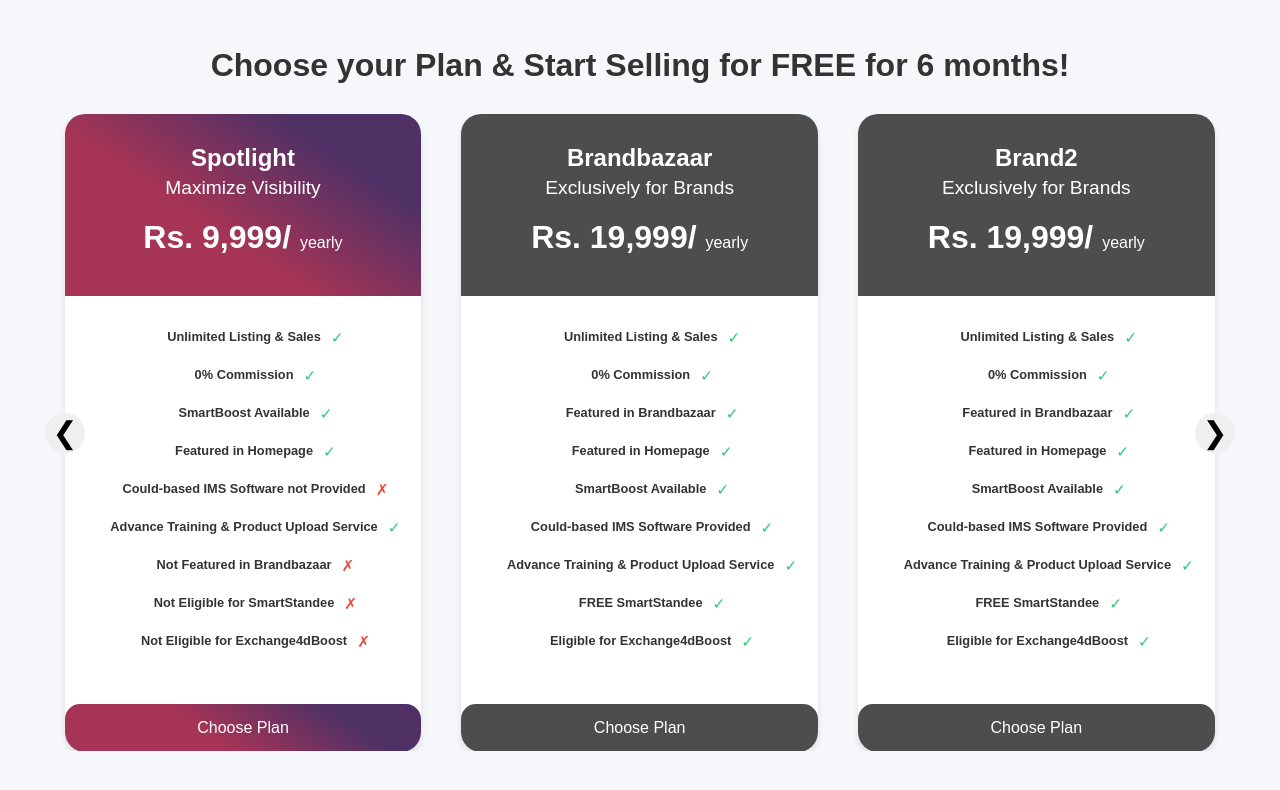
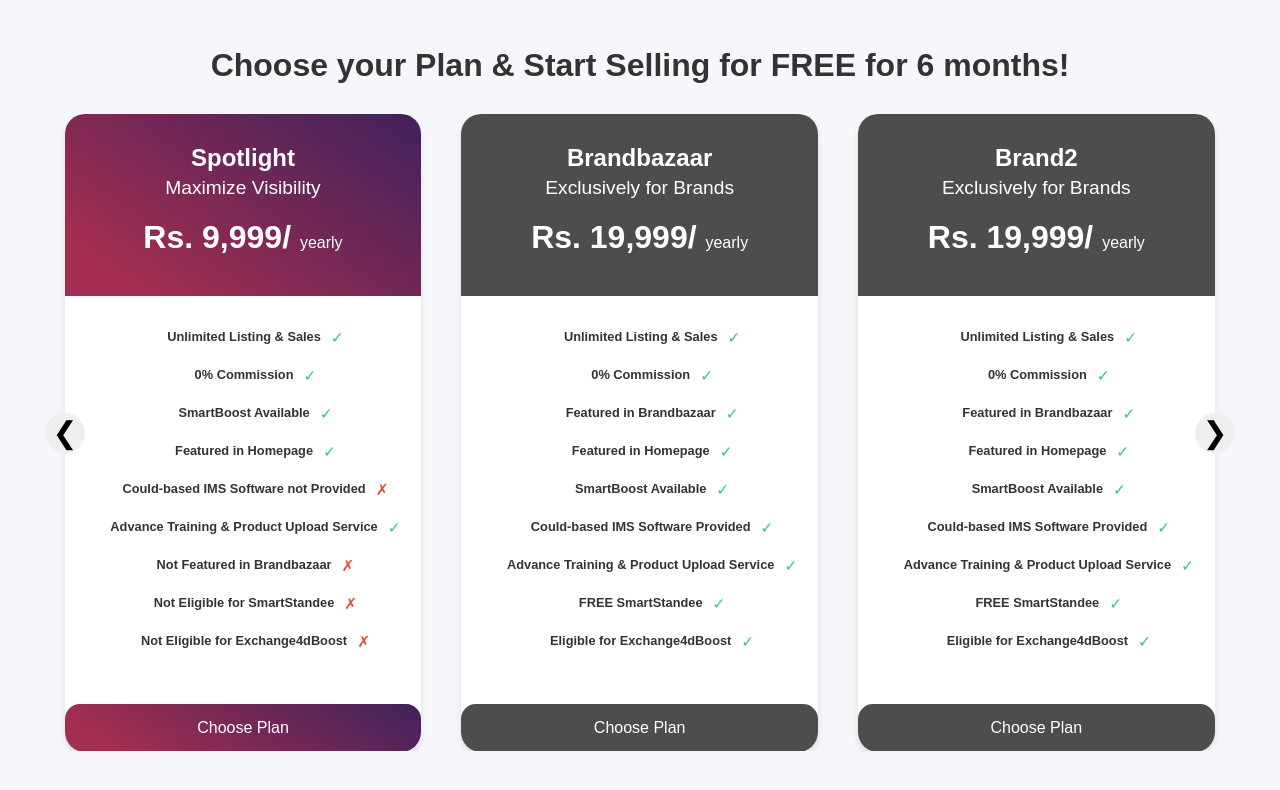
Before and after one commit to AbhishekAle/Pricing-Slider, a plain HTML site: page index.html in a window 1280 px wide. Shown: the part 324-1114 px from the top of the page. Drawn offline with Linux system fonts and the light colour scheme.

Commit message:
[refactor]: linear gradient of spotlight card

```diff
--- a/styles.css
+++ b/styles.css
@@ -204,11 +204,12 @@ h3 span {
 
 .spotlight .header-1 {
   background: rgb(153,24,62);
-background: linear-gradient(34deg, rgba(153,24,62,0.8799894957983193) 40%, rgba(66,33,90,0.927608543417367) 77%);
+  background: linear-gradient(34deg, rgba(153,24,62,0.9051995798319328) 14%, rgba(66,33,90,0.9948354341736695) 97%);
 }
 .spotlight .choose-plan {
   background: rgb(153,24,62);
-  background: linear-gradient(34deg, rgba(153,24,62,0.8799894957983193) 40%, rgba(66,33,90,0.927608543417367) 77%);}
+  background: linear-gradient(34deg, rgba(153,24,62,0.9051995798319328) 14%, rgba(66,33,90,0.9948354341736695) 97%);
+}
 
 /* Navigation Arrows */
 .arrow {
```
